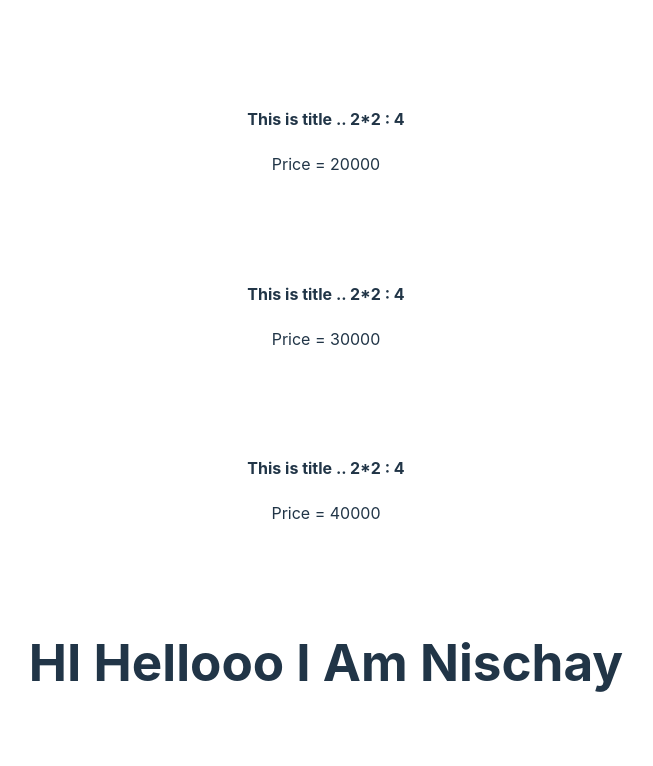
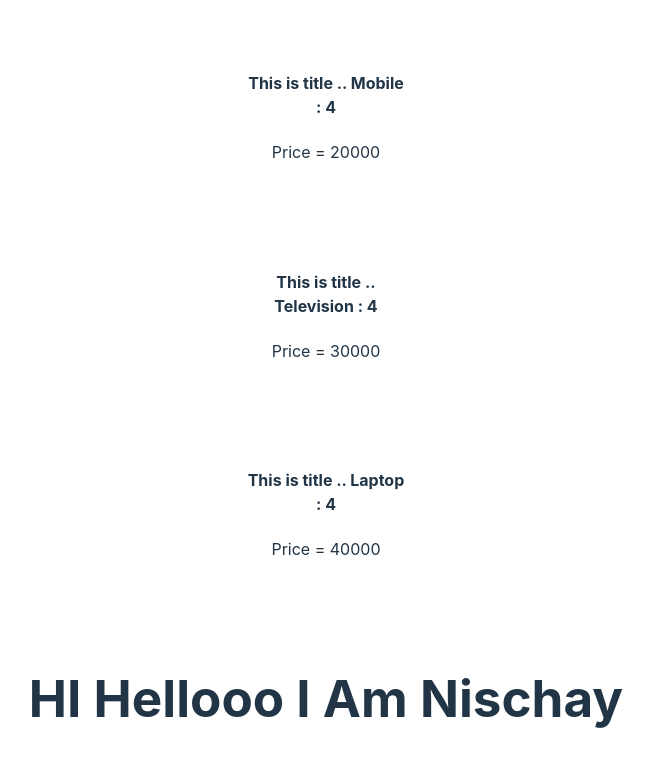
Before and after one commit to NischayHR-11/ReactJS, a React (Vite) app in the folder Basic_Concept/: page / in a window 1280 px wide. Shown: the top 766 px of the page, without its empty margins (314-967 px from the left). Built offline with nearby package versions, Linux system fonts and the light colour scheme.

Commit message:
Added Dynamic Naming The Title Feature

```diff
--- a/Basic_Concept/src/Title.jsx
+++ b/Basic_Concept/src/Title.jsx
@@ -1,7 +1,7 @@
-function Title(){
+function Title({name}){
 
     return (
-    <h4>This is title .. 2*2 : {2*2}</h4>        // Use {} braceses to write pure javascript code.
+    <h4>This is title .. {name} : {2*2}</h4>        // Use {} braceses to write pure javascript code.
     );
 }
 
```
